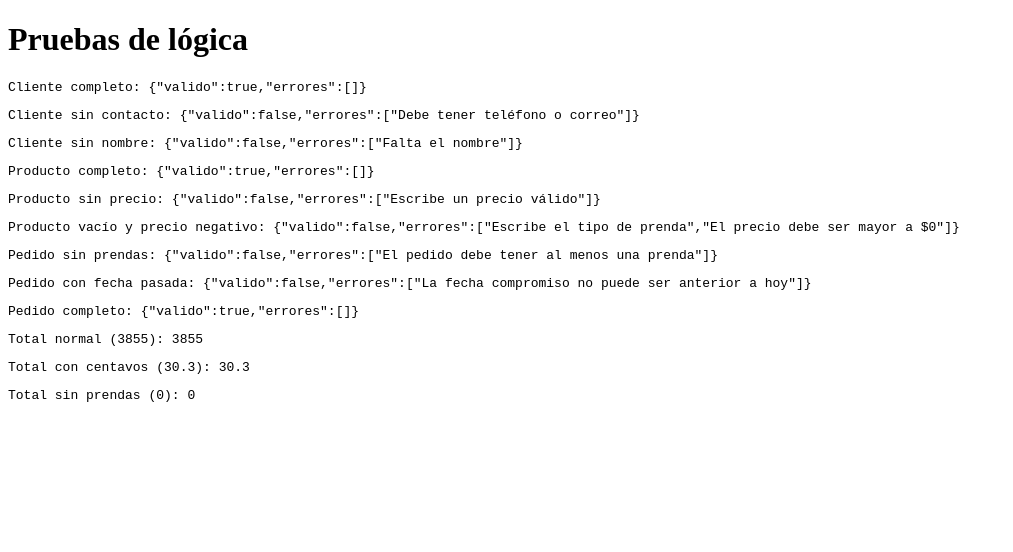
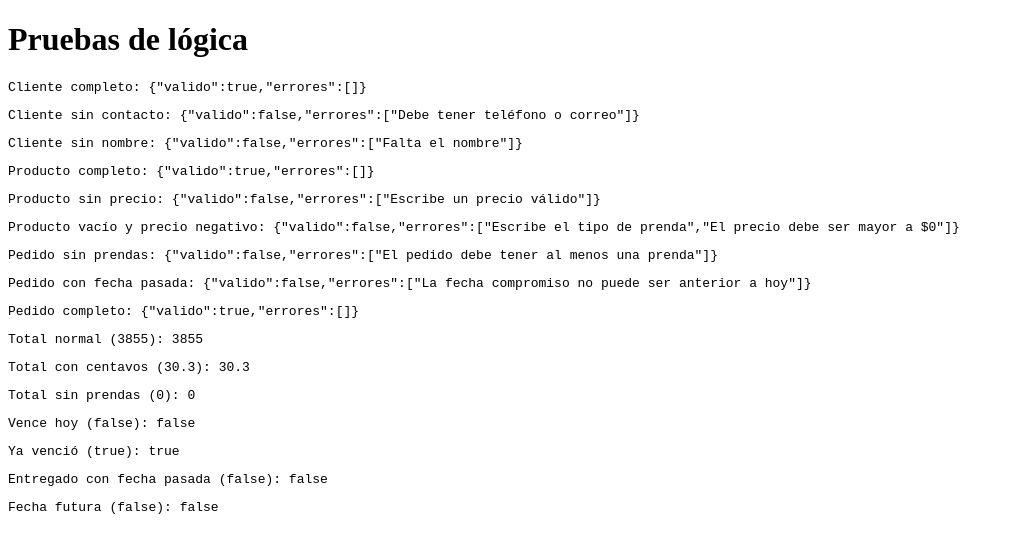
Before and after one commit to info3-fesc-2027-1/E2_Equipo5_Alitach, a Next.js app: page /pruebas in a window 1280 px wide. Shown: the top 552 px of the page, without its empty margins (0-1013 px from the left). Built offline with nearby package versions, Linux system fonts and the light colour scheme.

Commit message:
RF5: agregar casos de esAtrasado en pruebas

```diff
--- a/app/pruebas/page.jsx
+++ b/app/pruebas/page.jsx
@@ -3,6 +3,8 @@ import {
   validarProducto,
   validarPedido,
   calcularTotal,
+  esAtrasado,
+  hoyTexto,
 } from "../../lib/logica";
 
 
@@ -27,6 +29,16 @@ export default function Pruebas() {
     ["Total normal (3855)", calcularTotal([{ piezas: 20, precio_unitario: 150 }, { piezas: 10, precio_unitario: 85.5 }])],
     ["Total con centavos (30.3)", calcularTotal([{ piezas: 3, precio_unitario: 10.1 }])],
     ["Total sin prendas (0)", calcularTotal([])],
+
+    ["Vence hoy (false)",
+     esAtrasado({ estado: "pendiente", fecha_compromiso: hoyTexto() })],
+    ["Ya venció (true)",
+     esAtrasado({ estado: "pendiente", fecha_compromiso: "2020-01-01" })],
+    ["Entregado con fecha pasada (false)",
+     esAtrasado({ estado: "entregado", fecha_compromiso: "2020-01-01" })],
+    ["Fecha futura (false)",
+     esAtrasado({ estado: "pendiente", fecha_compromiso: "2030-01-01" })],
+
   ];
 
 
```
